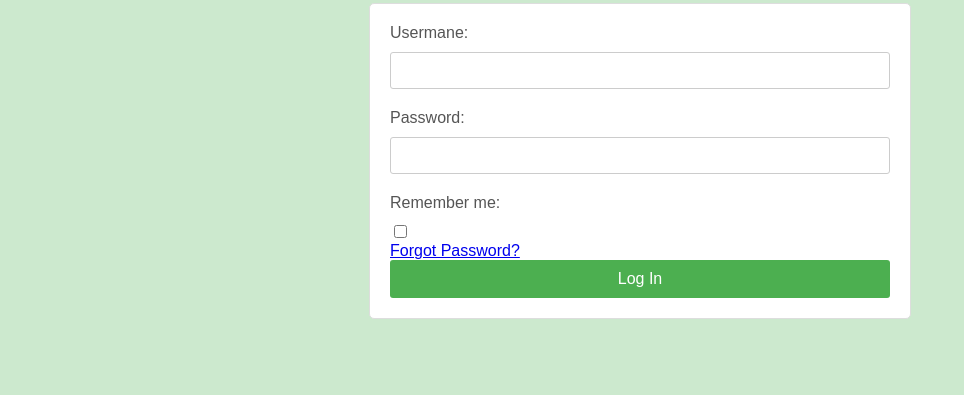
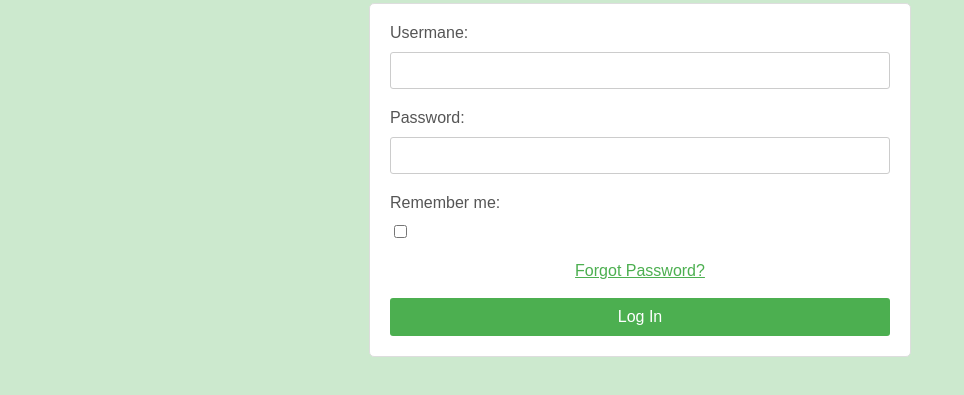
Before and after one commit to Asherflo/login-form, a plain HTML site: page index.html in a window 1280 px wide. Shown: the part 87-482 px from the top of the page, without its empty margins (0-964 px from the left). Drawn offline with Linux system fonts and the light colour scheme.

Commit message:
updated login page

```diff
--- a/index.css
+++ b/index.css
@@ -47,3 +47,10 @@ input[type="submit"] {
 input[type="submit"]:hover {
     background-color: #3e8e41;
 }
+
+a {
+    display: block;
+    text-align: center;
+    margin-top: 20px;
+    color: #4CAF50;
+}
```
